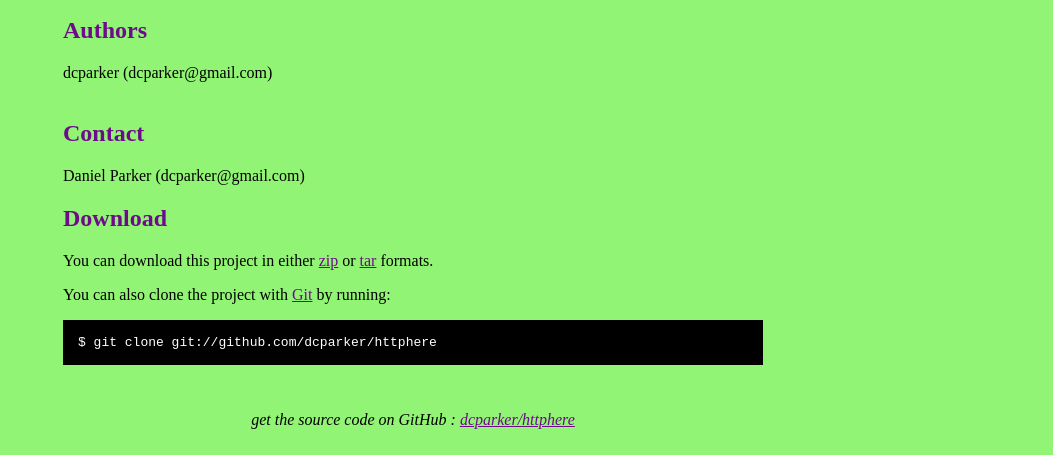
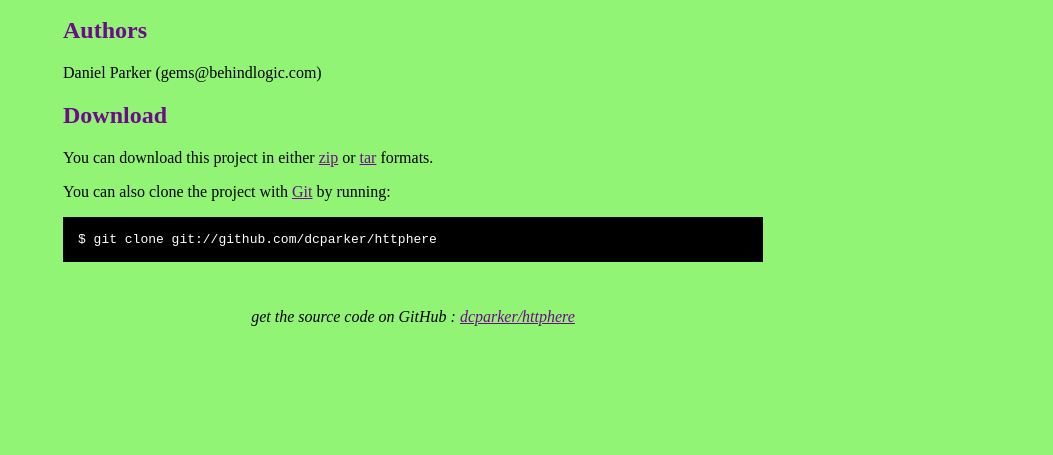
Before and after one commit to dcparker/httphere, a plain HTML site: page index.html in a window 1280 px wide. Shown: the part 345-800 px from the top of the page, without its empty margins (227-1280 px from the left). Drawn offline with Linux system fonts and the light colour scheme.

Commit message:
Fixed up page

```diff
--- a/index.html
+++ b/index.html
@@ -5,7 +5,7 @@
 <head>
 	<meta http-equiv="Content-Type" content="text/html; charset=utf-8"/>
 
-	<title>dcparker/httphere @ GitHub</title>
+	<title>HTTP Here!</title>
 
 	<style type="text/css">
 		body {
@@ -59,11 +59,7 @@ chardet</p>
 <p>sudo gem install httphere
 sudo port install shared-mime-info</p>
 <h2>Authors</h2>
-<p>dcparker (dcparker@gmail.com)
-<br/>
-<br/>      </p>
-<h2>Contact</h2>
-<p>Daniel Parker (dcparker@gmail.com)
+<p>Daniel Parker (gems@behindlogic.com)
 <br/>      </p>
 
 
```
